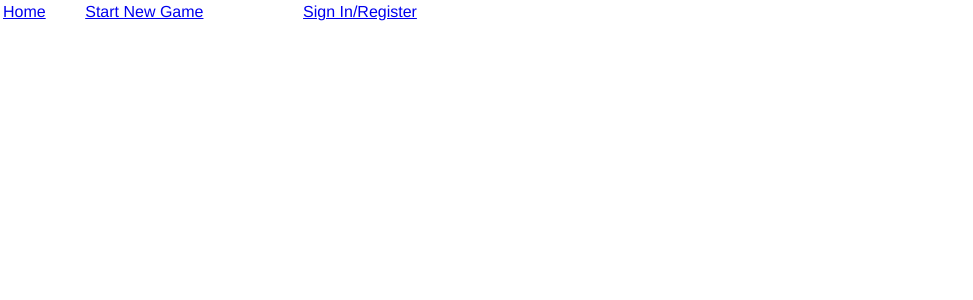
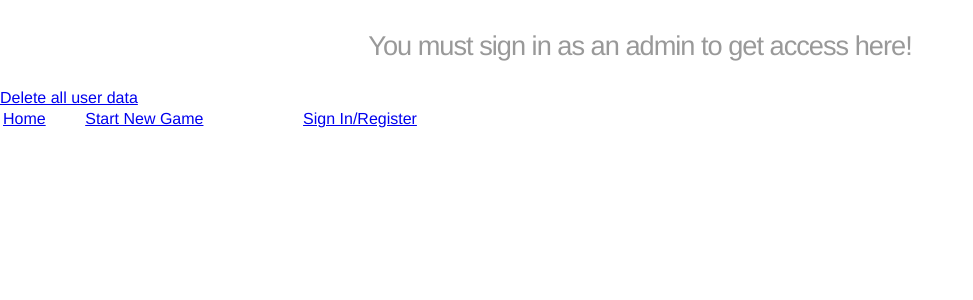
Before and after one commit to Tundus/Python-Zed_Shaw-ex52, a Flask app: page /dashboard in a window 1280 px wide. Shown: the top 300 px of the page, without its empty margins (0-973 px from the left). Run offline with Flask 2, Linux system fonts and the light colour scheme.

Commit message:
dashboard

```diff
--- a/templates/dashboard.html
+++ b/templates/dashboard.html
@@ -5,11 +5,18 @@
     {% if user == 'admin' %}
 
         <ul>
-            {% for user, game_state in user_prog %}
+            {% for user, game_state in user_prog.items() %}
                 <li><em>{{ user }}:</em> {{ game_state }}</li>
             {% endfor %}
         </ul>
 
+    {% else %}
+
+    <h3>You must sign in as an admin to get access here!</h3>
+
     {% endif %}
 
+    <a href="{{ url_for('del_user_dat') }}">Delete all user data</a>
+    <br/>
+
 {% endblock %}
--- a/templates/new_game.html
+++ b/templates/new_game.html
@@ -24,7 +24,7 @@
             <li><em>{{elem['id']}}:</em> {{elem.description.string}}</li>
         {% endfor %}
     </ul>
-<input type=submit value=Submit>
+    <input type=submit value=Submit>
 </form>
 
 
```
